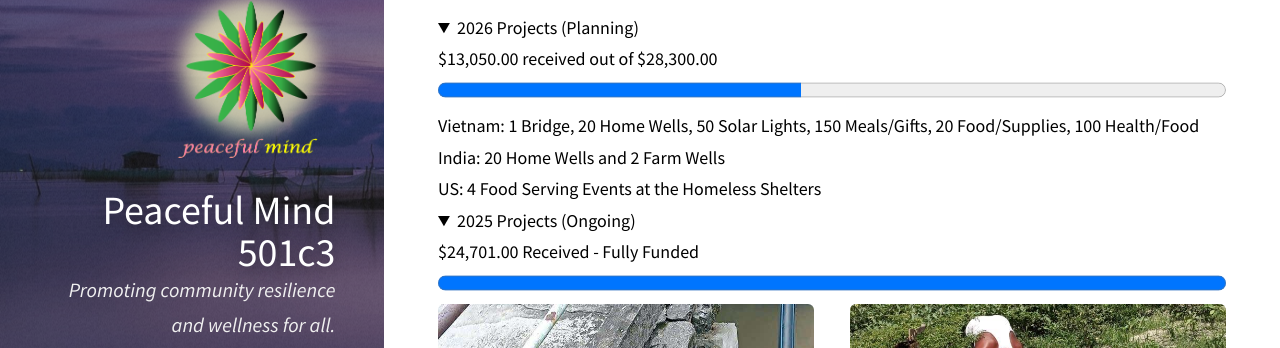
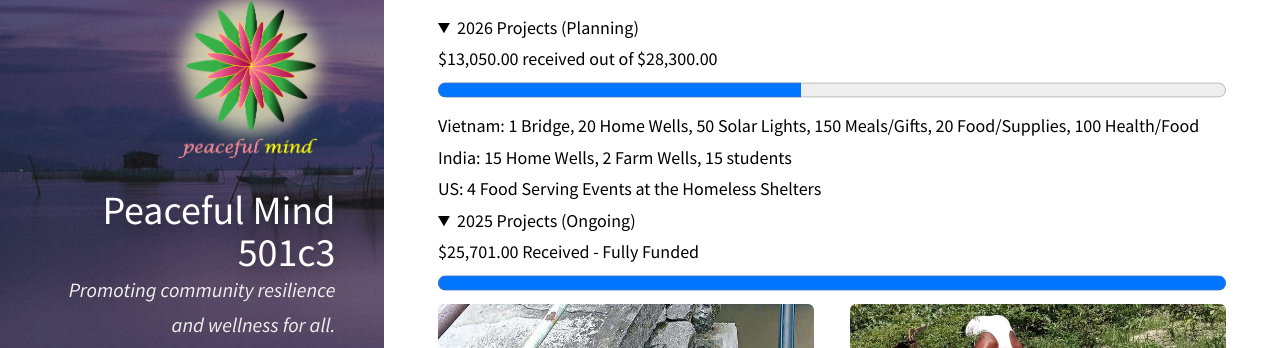
Before and after one commit to peacefulcenter/peacefulcenter.github.io, a Jekyll site: the page built from pages/projects.md, in a window 1280 px wide and 900 px high, scrolled down 350 px. Shown: the part 114-462 px from the top of the window. Built offline with Jekyll 4.4.1, drawn with Linux system fonts in a browser that asks for light colours; some of the changed text lies outside the part shown.

Commit message:
Add Education Project

```diff
--- a/pages/projects.md
+++ b/pages/projects.md
@@ -9,16 +9,16 @@
 $13,050.00 received out of $28,300.00 <br>
 <progress value="13050" max="28300" style="width:100%; height:30px;"></progress>
 Vietnam: 1 Bridge, 20 Home Wells, 50 Solar Lights, 150 Meals/Gifts, 20 Food/Supplies, 100 Health/Food<br>
-India: 20 Home Wells and 2 Farm Wells<br>
+India: 15 Home Wells, 2 Farm Wells, 15 students<br>
 US: 4 Food Serving Events at the Homeless Shelters
 </details>
 
 <details open>
 <summary><strong>2025 Projects (Ongoing)</strong></summary>
 
-    $24,701.00 Received - Fully Funded
+    $25,701.00 Received - Fully Funded
 
-    <progress value="24700" max="24700" style="width:100%; height:30px;"></progress>
+    <progress value="25700" max="25700" style="width:100%; height:30px;"></progress>
 
     <div class="project-grid">
         <figure>
@@ -71,5 +71,10 @@
             <figcaption><strong>Project 10:</strong> 500 Meals for patients at Tro Ray Hospital, Vietnam.</figcaption>
         </figure>
 
+        <figure>
+            <img src="{{ '/assets/images/project-images/Education.jpg' }}" alt="Student Sponsorship Program">
+            <figcaption><strong>Project 11:</strong> Sponsor 10 students to obtain a year of education in India.</figcaption>
+        </figure>
+
     </div>
 </details>
```
Also changed, not shown: _featured-cards/card6.md (+1 -1 lines), pages/donate.md (+2 -2 lines), pages/mission.md (+1 -1 lines), assets/images/project-images/Education.jpg (added).
